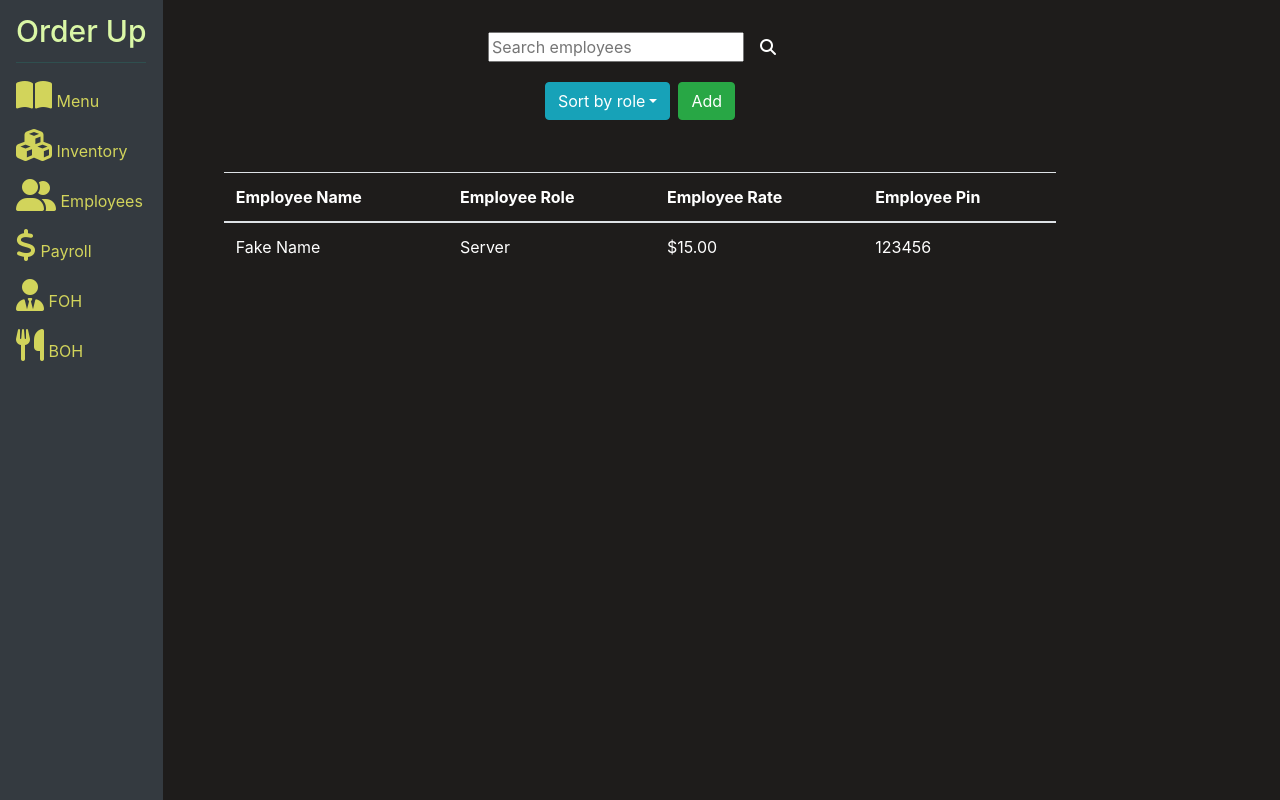
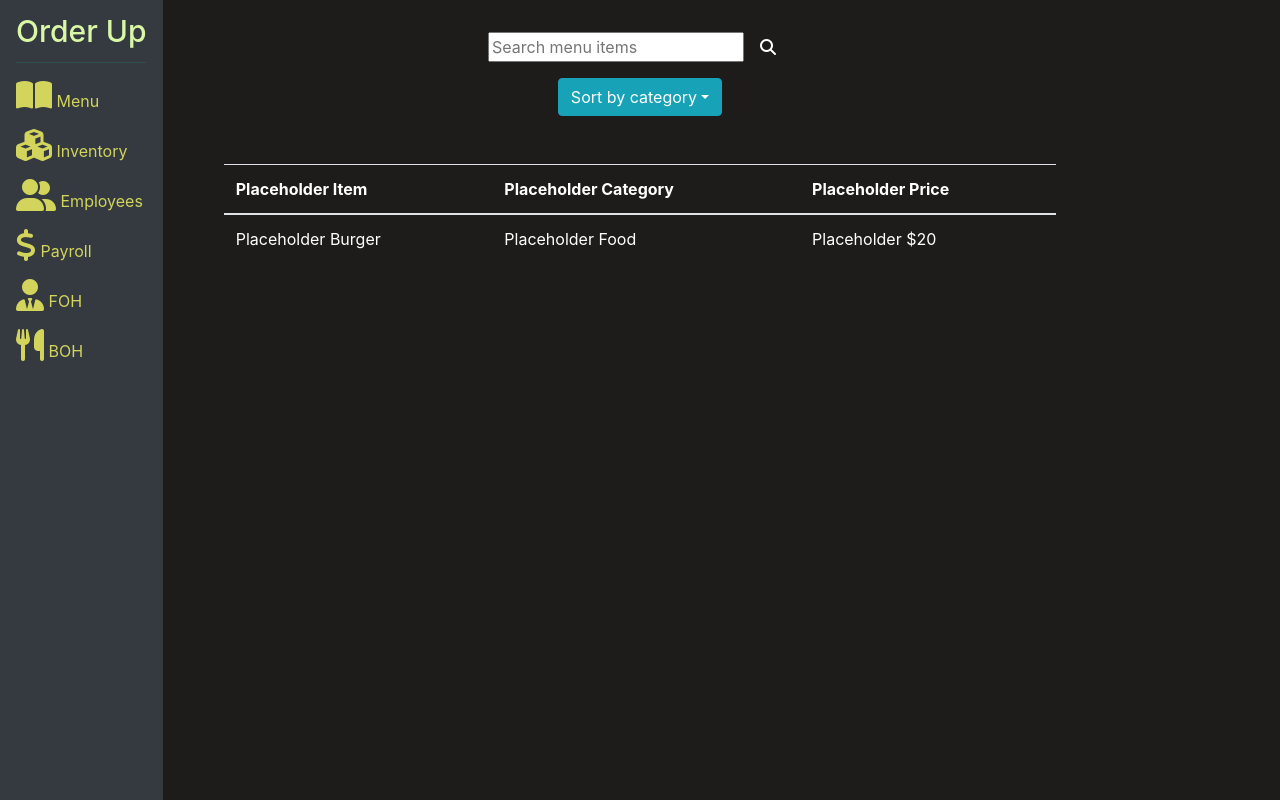
Before and after one commit to justnle/order-up, a React (Create React App) app in the folder client/: page / in a window 1280 px wide. Built offline with nearby package versions, Linux system fonts and the light colour scheme.

Commit message:
Menu page styles swapped for bootstrap

```diff
--- a/client/src/App.js
+++ b/client/src/App.js
@@ -1,11 +1,11 @@
 import React from "react";
 import Sidebar from "./components/Sidebar";
-import Employees from "./pages/Employees/index";
+import Menu from "./pages/Menu/index";
 function App() {
   return (
     <div className="App">
       <Sidebar />
-      <Employees />
+      <Menu />
     </div>
   );
 }
--- a/client/src/pages/Menu/index.js
+++ b/client/src/pages/Menu/index.js
@@ -7,22 +7,14 @@
   render() {
     return (
       <div>
-        <Container>
-          <SearchBar
-            placeholder="Search menu items"
-            style={{
-              display: "flex",
-              alignSelf: " center",
-            }}
-          />
+        <Container className="d-flex justify-content-center">
+          <SearchBar className="flex-row " placeholder="Search menu items" />
         </Container>
-        <DropDownInput style={{ display: "flex", justifyContent: "center" }}>
+        <DropDownInput className="d-flex justify-content-center">
           Sort by category
         </DropDownInput>
-        <Container
-          style={{ display: "flex", justifyContent: "center", marginTop: "5%" }}
-        >
-          <TableComponent style={{ width: "75%", color: "white" }}>
+        <Container className="d-flex justify-content-center mt-5">
+          <TableComponent className="text-white w-75 ">
             <thead>
               <TableComponent.TR>
                 <TableComponent.TH>Placeholder Item</TableComponent.TH>
```
